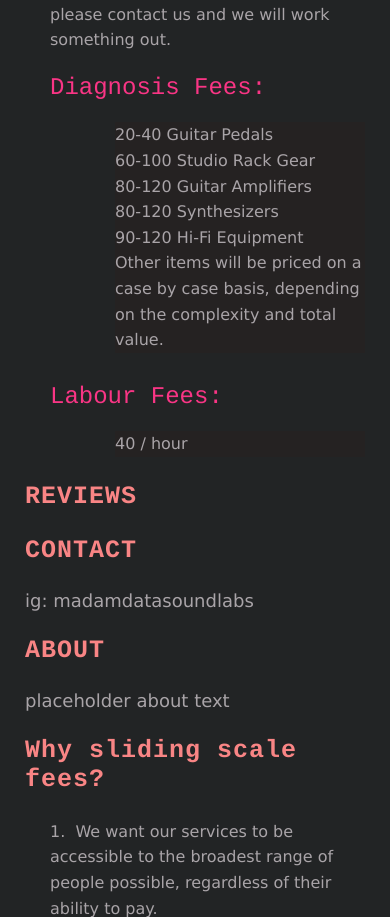
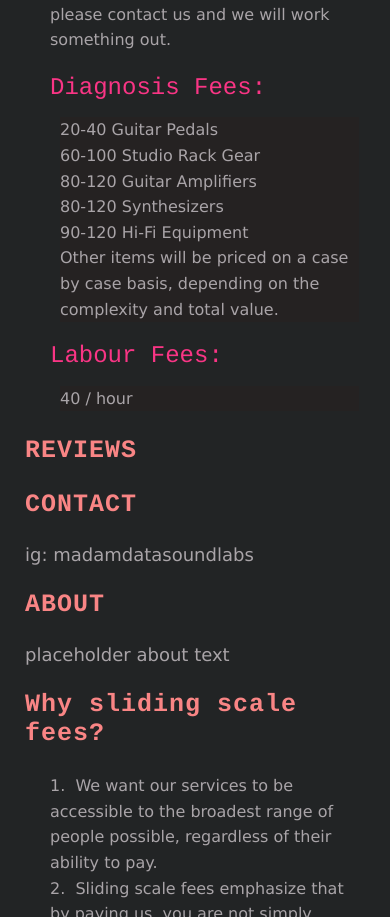
Before and after one commit to madamdata/oeawebsite, a plain HTML site: page index.html in a window 390 px wide. Shown: the part 788-1705 px from the top of the page. Drawn offline with Linux system fonts and the light colour scheme.

Commit message:
mobile css 4

```diff
--- a/style.css
+++ b/style.css
@@ -26,13 +26,13 @@ body {
 		text-align: left;
 	}
 	div.listBlock {
-		margin-left: 65px;
-		margin-top: 15px;
-		margin-bottom: 25px;
+		margin-left: 10px;
+		margin-top: 10px;
+		margin-bottom: 15px;
 		font-size: 16px;
 		letter-spacing: 0px;
 		line-height: 1.6;
-		max-width: 85%;
+		max-width: 95%;
 		/*text-align: justify;*/
 		text-align: left;
 		background-color: #252222;
```
Also changed, not shown: 1 other file.
